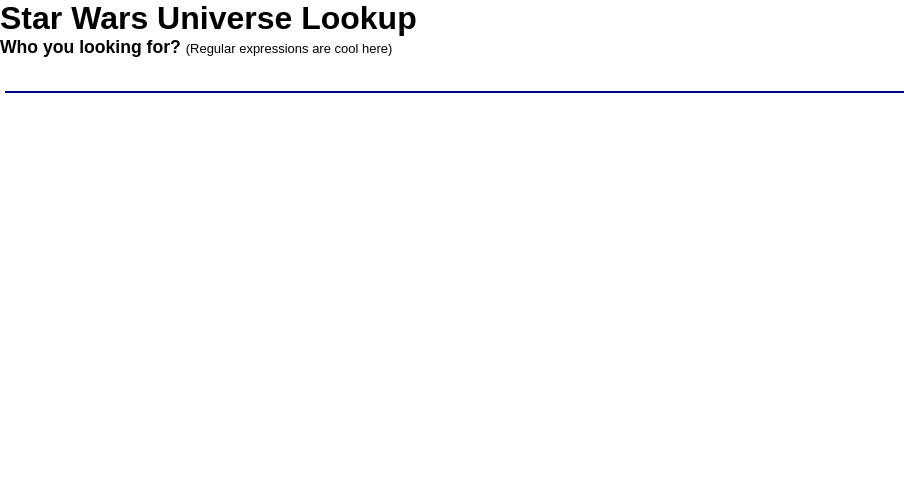
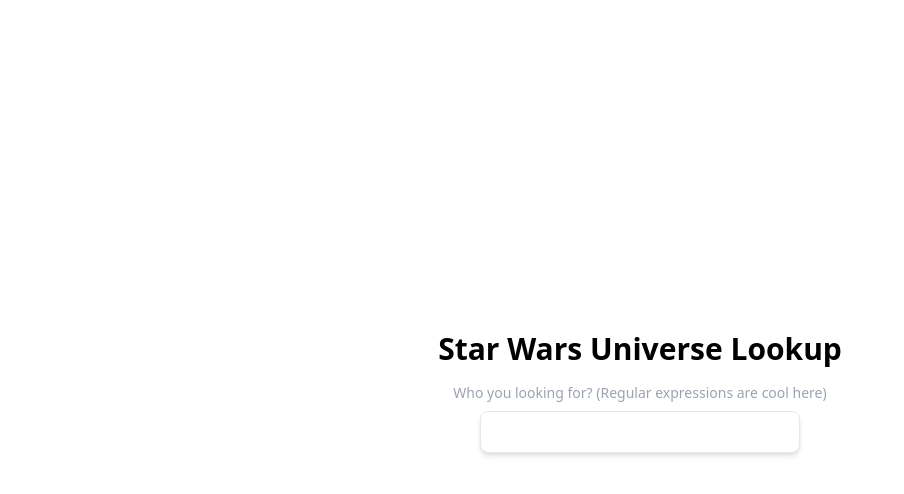
Before and after one commit to harshpatel-01/star-wars, a plain HTML site: page index.html in a window 1280 px wide. Shown: the whole page, without its empty margins (0-904 px from the left). Drawn offline with nearby package versions, Linux system fonts and the light colour scheme; no server answers.

Commit message:
Completed: styling index.html + planet.html

```diff
--- a/index.html
+++ b/index.html
@@ -6,19 +6,40 @@
   <meta http-equiv="X-UA-Compatible" content="IE=edge">
   <meta name="viewport" content="width=device-width, initial-scale=1.0">
   <title>Star Wars Characters</title>
-  <link rel="stylesheet" href="site.css">
+  <!-- <link rel="stylesheet" href="site.css"> -->
+  <script src="https://cdn.tailwindcss.com"></script>
   <script src="index.js" defer></script>
 </head>
 
-<body>
-  <div>
-    <h1>Star Wars Universe Lookup</h1>
-    <label for="searchString">Who you looking for? <span class="small">(Regular expressions are cool
-        here)</span></label>
-    <input id="searchString" oninput="filterCharacters()" autocomplete="off" />
+<body class="min-h-screen flex items-center justify-center">
+
+  <div class="text-center">
+    <h1 class="text-3xl font-bold mb-4">Star Wars Universe Lookup</h1>
+    <label
+      for="searchString"
+      class="block mb-2 text-sm text-gray-400"
+    >
+      Who you looking for?
+      <span class="text-sm text-gray-400">
+        (Regular expressions are cool here)
+      </span>
+
+    </label>
+
+    <input
+      id="searchString"
+      oninput="filterCharacters()"
+      autocomplete="off"
+      class="w-80 px-4 py-2 mb-4 text-black rounded-lg border border-gray-200 shadow-md"
+    />
+
+    <section
+      id="charactersList"
+      class="mx-auto w-80 max-h-48 overflow-y-auto space-y-2"
+    >
+    </section>
   </div>
-  <section id="charactersList">
-  </section>
+
 </body>
 
 </html>
--- a/site.css
+++ b/site.css
@@ -16,7 +16,7 @@
   --light1: white;
   --dark2: darkblue;
   --light2: lightblue;
-  background-color: var(--light1);
+  background-color: #fcfbfc;
   color: var(--dark1);
 }
 
@@ -71,7 +71,7 @@
 
 /* Character page */
 h1#name {
-  margin: 50px;
+  margin: 5px;
 }
 
 #generalInfo {
```
Also changed, not shown: planet.html (+16 -3 lines).
